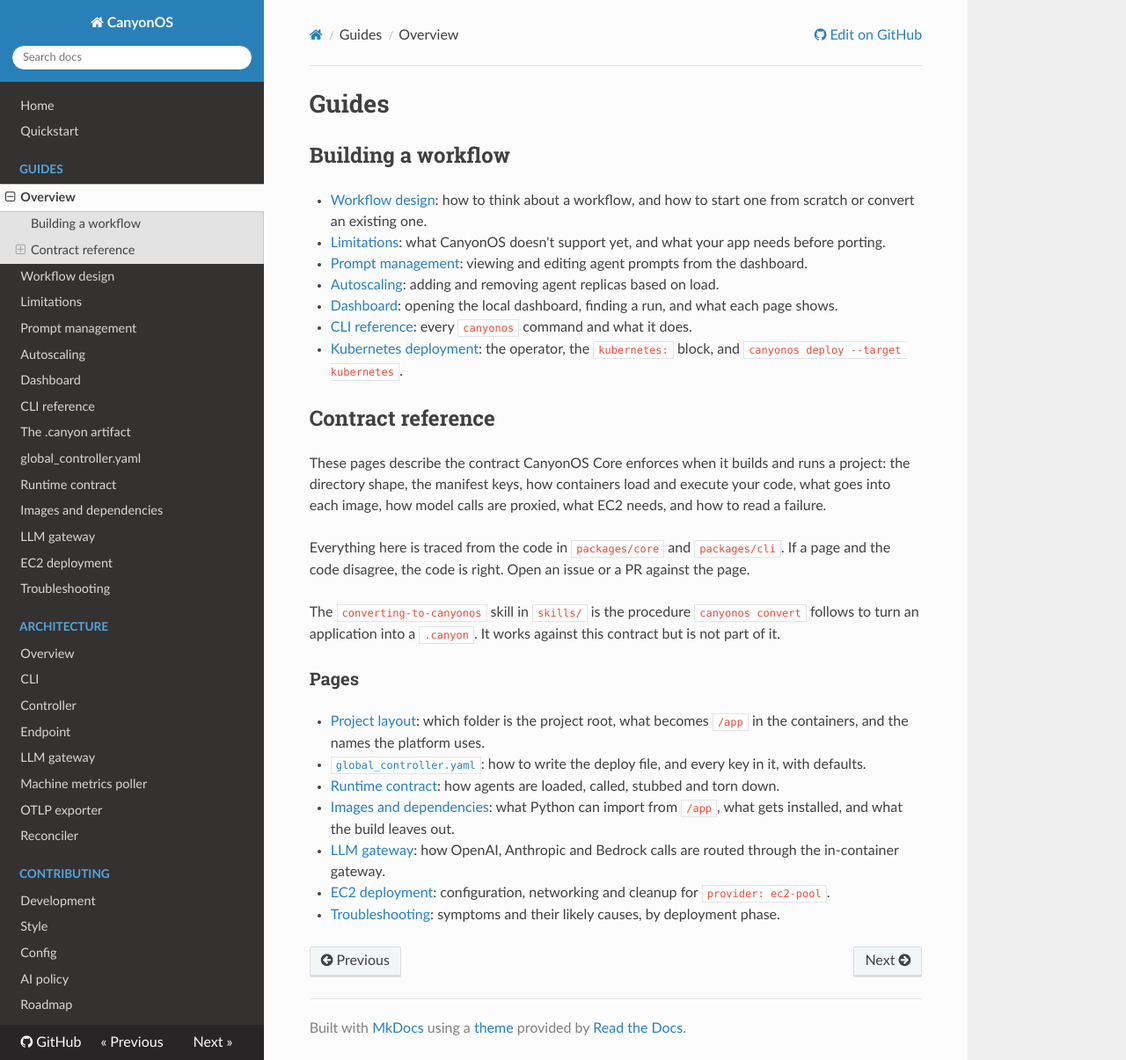
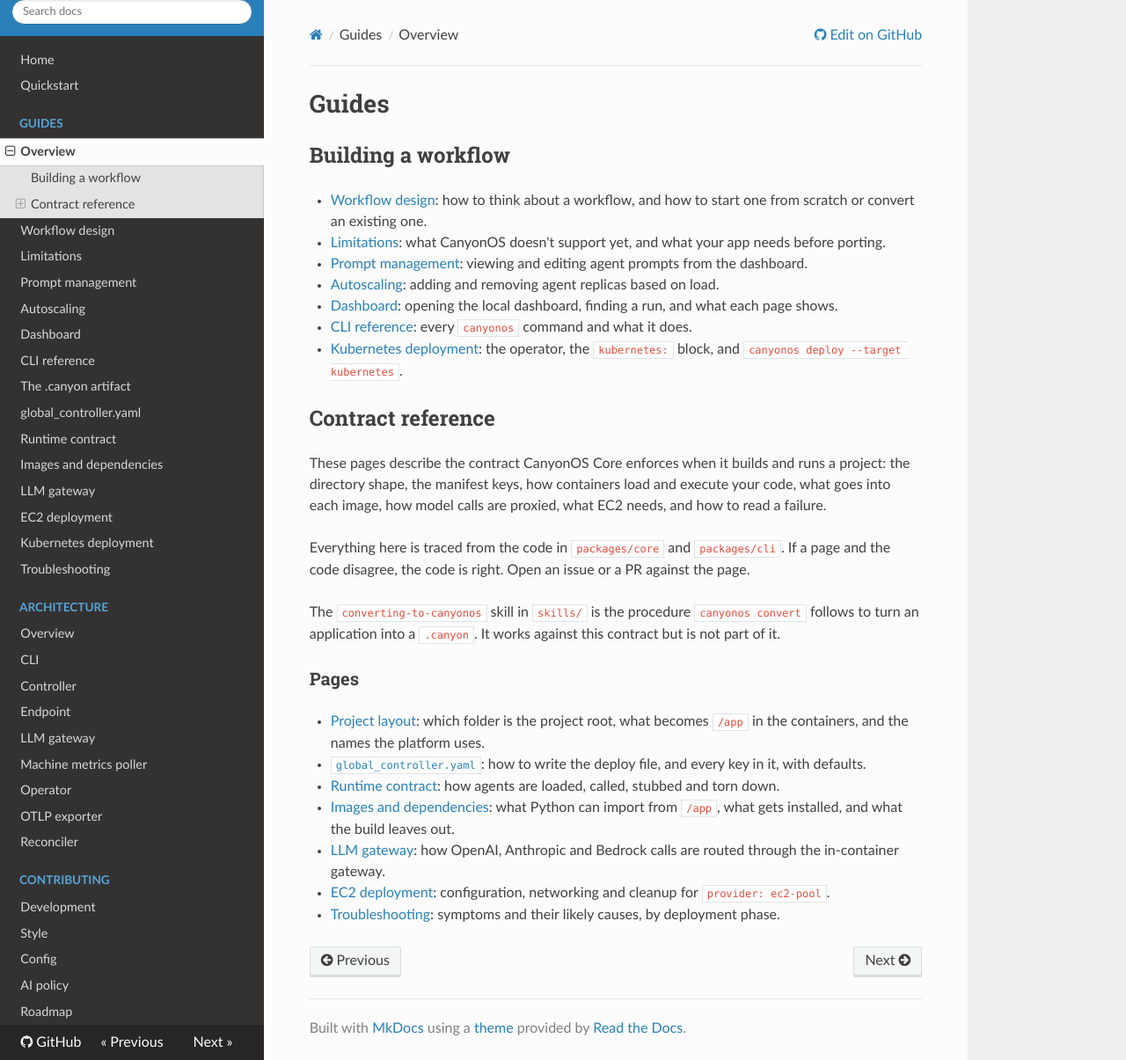
Before and after one commit to CanyonCodeCoreAI/canyonos, an MkDocs documentation site: the page built from docs/guides/README.md, in a window 1280 px wide and 1205 px high. Shown: the whole window at 88% size. Built offline with MkDocs 1.6.1, drawn with Linux system fonts in a browser that asks for light colours; nearby versions of some CDN libraries.

Commit message:
Project import generated by Copybara.
GitOrigin-RevId: e1f2d4a910a5f46d75d0e04b9949dd090bb8502a

```diff
--- a/mkdocs.yml
+++ b/mkdocs.yml
@@ -25,6 +25,7 @@
       - Images and dependencies: guides/IMAGES_AND_DEPENDENCIES.md
       - LLM gateway: guides/LLM_GATEWAY.md
       - EC2 deployment: guides/EC2.md
+      - Kubernetes deployment: guides/KUBERNETES.md
       - Troubleshooting: guides/TROUBLESHOOTING.md
   - Architecture:
       - Overview: architecture/README.md
@@ -33,6 +34,7 @@
       - Endpoint: architecture/ENDPOINT.md
       - LLM gateway: architecture/LLM_GATEWAY.md
       - Machine metrics poller: architecture/MACHINE_METRICS_POLLER.md
+      - Operator: architecture/OPERATOR.md
       - OTLP exporter: architecture/OTLP_EXPORTER.md
       - Reconciler: architecture/RECONCILER.md
   - Contributing:
```
